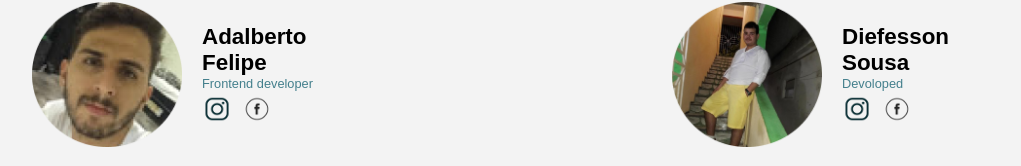
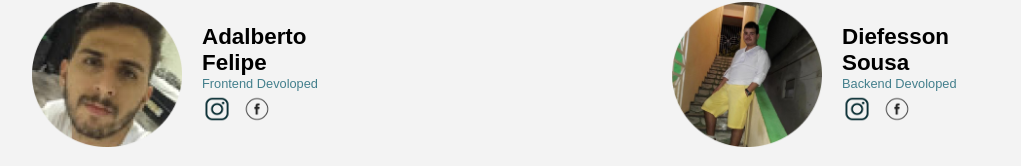
Before and after one commit to diefesson/ecg-cloud-now, a React (Create React App) app in the folder frontend/: page / in a window 1280 px wide. Shown: the part 2018-2184 px from the top of the page, without its empty margins (123-1144 px from the left). Built offline with nearby package versions, Linux system fonts and the light colour scheme; no server answers; a web font is replaced by a local one.

Commit message:
Consumo do ecg e pequenas alteracoes

```diff
--- a/frontend/package.json
+++ b/frontend/package.json
@@ -7,8 +7,10 @@
     "@testing-library/react": "^11.2.5",
     "@testing-library/user-event": "^12.6.3",
     "axios": "^0.21.1",
+    "chart.js": "^2.9.4",
     "dotenv": "^8.2.0",
     "jquery": "^3.5.1",
+    "node-fetch": "^2.6.1",
     "node-sass": "^4.14.1",
     "react": "^17.0.1",
     "react-dom": "^17.0.1",
--- a/frontend/src/Style.scss
+++ b/frontend/src/Style.scss
@@ -8,7 +8,7 @@ body{
     background-color: $color-background;
     font-family: $font-main;
     font-size: 1.4rem;
-    color: #ffff;
+    color: $secont-color;
 }
 
 .division-page{
@@ -17,7 +17,7 @@ body{
 
 .division-page-other-color{
     height: 300px;
-    background-color: #ffff;
+    background-color: $secont-color;
 }
 
 .image-center{
@@ -66,3 +66,7 @@ body{
 span {
     display: block;
 }
+
+.dado-ecg{
+    background-color: $secont-color;
+}
--- a/frontend/src/pages/Main/components/index.jsx
+++ b/frontend/src/pages/Main/components/index.jsx
@@ -26,9 +26,11 @@ export default props => {
     return (
         <div>
             <div>
+                <header>
                     <Menu />
+                </header>
                 <div className='line first-page'>
-                    <div className='col-50 '>
+                    <div className='col-50'>
                         <div className='esp-left'>
                             <div>
                                 <h1>Uma Plataforma Focada em
@@ -108,13 +110,12 @@ export default props => {
                                 <div className='line redes-sociais'>
                                     <ul>
                                         <li>
-                                            <a href="" className=''> <img src={instagram} alt="instagram"/> </a>
+                                            <a href="" className=''> <img src={instagram} alt="instagram" /> </a>
                                         </li>
                                         <li>
-                                            <a href="" className=''><img src={facebook} alt="facebook"/></a>
+                                            <a href="" className=''><img src={facebook} alt="facebook" /></a>
                                         </li>
                                         <li>
-                                            {/* <a href="" className=''>Github</a> */}
                                         </li>
                                     </ul>
                                 </div>
@@ -128,19 +129,18 @@ export default props => {
                             <div className='text-photo'>
                                 <p>
                                     <span className='first-text-teams'><strong>Adalberto Felipe</strong></span>
-                                    <span className='second-text-teams'>Frontend developer</span>
+                                    <span className='second-text-teams'>Frontend Devoloped</span>
                                 </p>
                                 <div className='line redes-sociais'>
                                     <ul>
                                         <li>
                                             <a href="https://www.instagram.com/f.pinheirooo/" className=''>
-                                            <img src={instagram} alt="instagram"/> </a>
+                                                <img src={instagram} alt="instagram" /> </a>
                                         </li>
                                         <li>
-                                            <a href="" className=''><img src={facebook} alt="facebook"/></a>
+                                            <a href="" className=''><img src={facebook} alt="facebook" /></a>
                                         </li>
                                         <li>
-                                            {/* <a href="" className=''>Github</a> */}
                                         </li>
                                     </ul>
                                 </div>
@@ -155,18 +155,17 @@ export default props => {
                             <div className='text-photo'>
                                 <p>
                                     <span className='first-text-teams'><strong>Diefesson Sousa</strong></span>
-                                    <span className='second-text-teams'>     Devoloped</span>
+                                    <span className='second-text-teams'>Backend Devoloped</span>
                                 </p>
                                 <div className='line redes-sociais'>
                                     <ul>
                                         <li>
-                                            <a href="" className=''> <img src={instagram} alt="instagram"/> </a>
+                                            <a href="" className=''> <img src={instagram} alt="instagram" /> </a>
                                         </li>
                                         <li>
-                                            <a href="" className=''><img src={facebook} alt="facebook"/></a>
+                                            <a href="" className=''><img src={facebook} alt="facebook" /></a>
                                         </li>
                                         <li>
-                                            {/* <a href="" className=''>Github</a> */}
                                         </li>
                                     </ul>
                                 </div>
@@ -185,13 +184,12 @@ export default props => {
                                 <div className='line redes-sociais'>
                                     <ul>
                                         <li>
-                                            <a href="" className=''> <img src={instagram} alt="instagram"/> </a>
+                                            <a href="" className=''> <img src={instagram} alt="instagram" /> </a>
                                         </li>
                                         <li>
-                                            <a href="" className=''><img src={facebook} alt="facebook"/></a>
+                                            <a href="" className=''><img src={facebook} alt="facebook" /></a>
                                         </li>
                                         <li>
-                                            {/* <a href="" className=''>Github</a> */}
                                         </li>
                                     </ul>
                                 </div>
@@ -209,13 +207,12 @@ export default props => {
                                 <div className='line redes-sociais'>
                                     <ul>
                                         <li>
-                                            <a href="" className=''><img src={instagram} alt="instagram"/></a>
+                                            <a href="" className=''><img src={instagram} alt="instagram" /></a>
                                         </li>
                                         <li>
-                                            <a href="" className=''><img src={facebook} alt="facebook"/></a>
+                                            <a href="" className=''><img src={facebook} alt="facebook" /></a>
                                         </li>
                                         <li>
-                                            {/* <a href="" className=''>Github</a> */}
                                         </li>
                                     </ul>
                                 </div>
--- a/frontend/src/pages/Main/templates/Menu.jsx
+++ b/frontend/src/pages/Main/templates/Menu.jsx
@@ -27,7 +27,7 @@ export default props => {
             <div className='container'>
                 <img
                     src={Logo}
-                    alt="Rocketseat"
+                    alt="ECG-NOW"
                 />
                 <div className="menu-section">
                     <div className="menu-toggle">
--- a/frontend/src/pages/Test.jsx
+++ b/frontend/src/pages/Test.jsx
@@ -1,6 +1,7 @@
 import { Component } from 'react'
 
 import api from '../service/api'
+import EcgChart from '../EcgChart'
 
 
 
@@ -13,14 +14,12 @@ class Test extends Component {
 
 
         const response = await api.get('' + process.env.REACT_APP_ENDPOINT_TODOS_PACIENTES);
-        // console.log(response.data)
 
         this.setState({ pacientes: response.data });
     }
 
     render() {
         const { pacientes } = this.state;
-            console.log(pacientes)
         return (
             <div>
                 <h1>Dados da api de pacientes</h1>
@@ -37,6 +36,14 @@ class Test extends Component {
                     </ul>
 
                 ))}
+
+                <h1>ECG do paciente 4</h1>
+
+                <div className='dado-ecg'>
+                    <EcgChart sampleId="18" className='dado'/>
+                </div>
+
+
             </div>
         )
     }
```
Also changed, not shown: 1 other file (tests, documents, lock files or other folders). Lines whose indentation alone changed are shown as unchanged.
